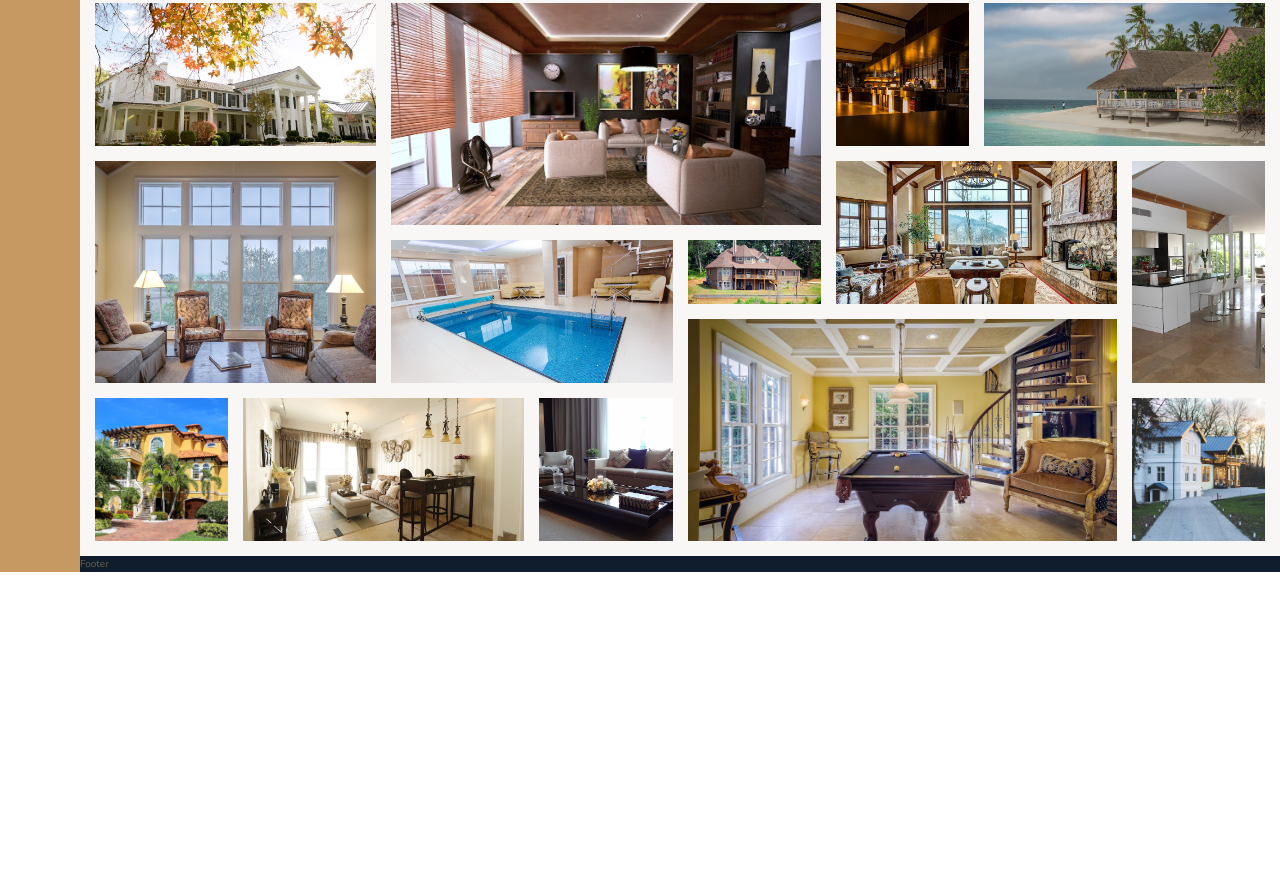
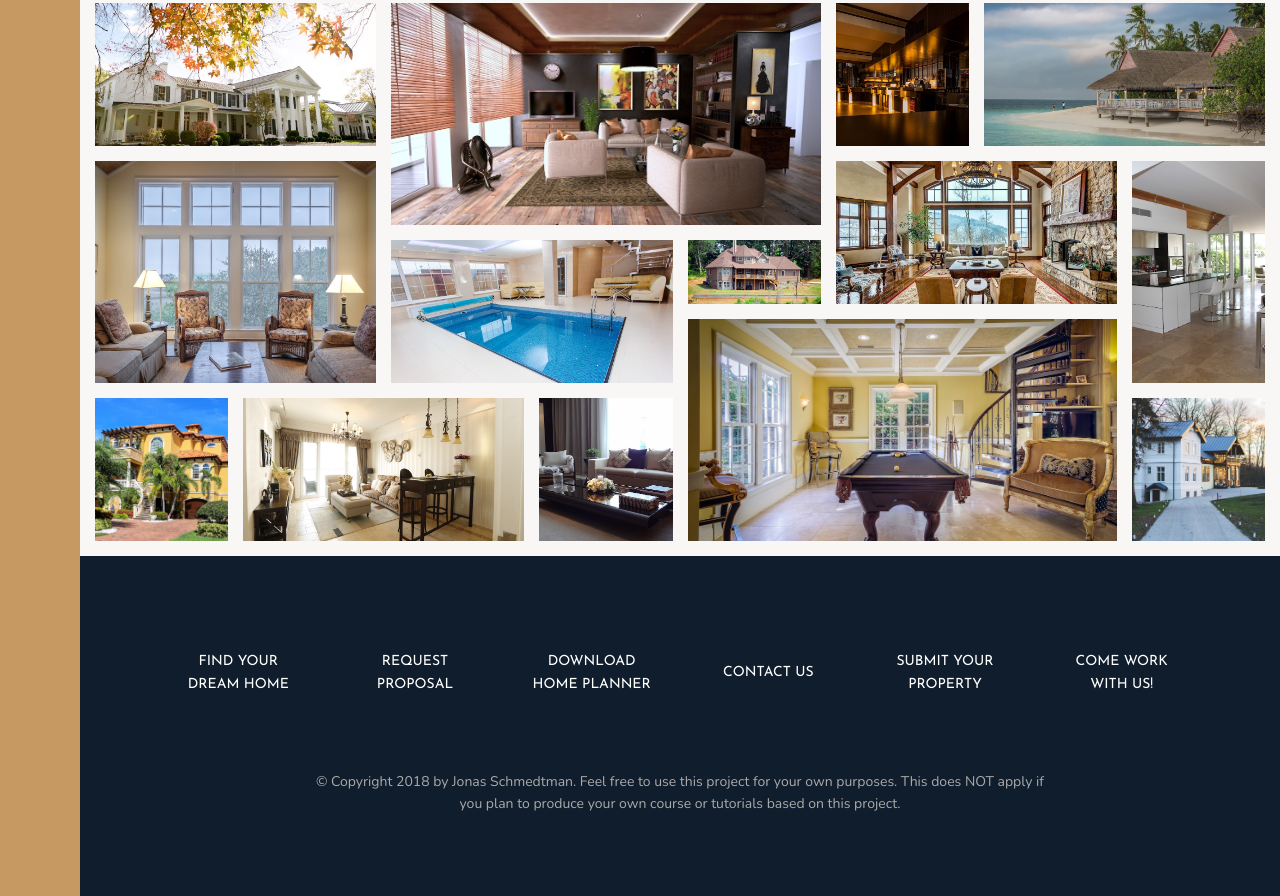
Before and after one commit to acandael/nexter, a website: page index.html in a window 1280 px wide. Shown: the part 3084-3980 px from the top of the page. Before the commit the page ends 3656 px from the top, so only its background shows below. Drawn offline with nearby package versions, Linux system fonts and the light colour scheme.

Commit message:
build the footer

```diff
--- a/index.html
+++ b/index.html
@@ -305,7 +305,18 @@
         </section>
 
         <footer class="footer">
-          Footer
+          <ul class="nav">
+            <li class="nav__item"><a href="#" class="nav__link">Find your dream home</a></li>
+            <li class="nav__item"><a href="#" class="nav__link">Request proposal</a></li>
+            <li class="nav__item"><a href="#" class="nav__link">Download home planner</a></li>
+            <li class="nav__item"><a href="#" class="nav__link">Contact us</a></li>
+            <li class="nav__item"><a href="#" class="nav__link">Submit your property</a></li>
+            <li class="nav__item"><a href="#" class="nav__link">Come work with us!</a></li>
+          </ul>
+          <p class="copyright">
+            &copy; Copyright 2018 by Jonas Schmedtman. Feel free to use this project for your own purposes.
+            This does NOT apply if you plan to produce your own course or tutorials based on this project.
+          </p>
         </footer>
 
     </body>
--- a/sass/_footer.scss
+++ b/sass/_footer.scss
@@ -1,4 +1,45 @@
 .footer {
   background-color: $color-secondary;
   grid-column: full-start / full-end;
+  padding: 8rem;
 }
+
+.nav {
+  list-style: none;
+
+  display: grid;
+  grid-template-columns: repeat(auto-fit, minmax(15rem, 1fr));
+  grid-gap: 2rem;
+  align-items: center;
+
+  &__link:link,
+  &__link:visited {
+    font-size: 1.4rem;
+    color: #fff;
+    text-decoration: none;
+    font-family: $font-display;
+    text-transform: uppercase;
+    text-align: center;
+    padding: 1.5rem;
+    display: block;
+    transition: all .2s;
+
+
+  }
+
+  &__link:hover,
+  &__link:active {
+    background-color: rgba(#fff, .05);
+    transform: translateY(-3px);
+  }
+}
+
+.copyright {
+  font-size: 1.4rem;
+  color: $color-grey-light-2;
+  margin-top: 6rem;
+  margin-left: auto;
+  margin-right: auto;
+  text-align: center;
+  width: 70%;
+}
```
Also changed, not shown: css/style.css.
